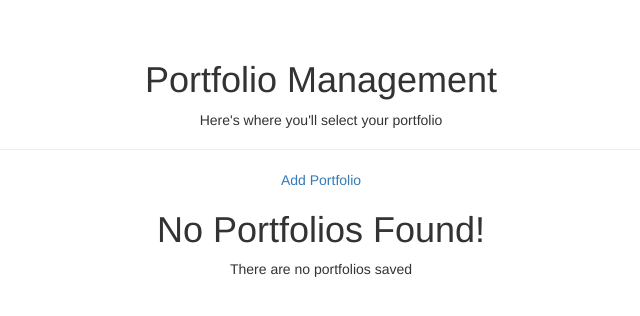
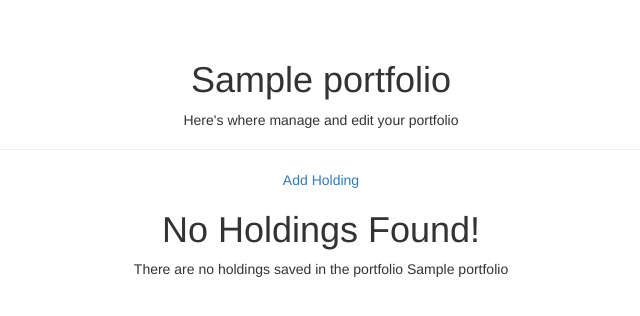
Before and after one commit to andrewre23/MyPyFi, a Flask app: a page that uses app/templates/portfolio.html in a window 1280 px wide. Shown: the part 52-368 px from the top of the page, without its empty margins (319-959 px from the left). Run offline with Flask 2, Linux system fonts and the light colour scheme; tables that the repository leaves empty hold one stand-in row (values such as "Sample post"); some libraries are stand-ins or nearby versions.

Commit message:
updated portfolio pages and pages to add holdings to portfolio

```diff
--- a/app/templates/holding_add.html
+++ b/app/templates/holding_add.html
@@ -5,7 +5,7 @@
 
 {% block page_content %}
 <div class="page-header">
-    <h1><center>Add A Holding</center></h1>
+    <h1><center>Add A Holding to {{ name }}</center></h1>
     <p><center>Here's where you'll add new holdings to your portfolio</center></p>
 </div>
 
--- a/app/templates/portfolio.html
+++ b/app/templates/portfolio.html
@@ -5,19 +5,19 @@
 
 {% block page_content %}
 <div class="page-header">
-    <h1><center>Portfolio Management</center></h1>
-    <p><center>Here's where you'll select your portfolio</center></p>
+    <h1><center>{{ name }}</center></h1>
+    <p><center>Here's where manage and edit your portfolio</center></p>
 </div>
 
 <div style="text-align:center">
-    <a class="button" href="{{ url_for('main.portfolio_add') }}">Add Portfolio</a>
+    <a class="button" href="{{ url_for('main.holding_add') }}">Add Holding</a>
 </div>
 
-{% if not portfolio_data|count > 0 %}
-    <h1><center>No Portfolios Found!</center></h1>
-    <p><center>There are no portfolios saved</center></p>
+{% if not holding_data|count > 0 %}
+    <h1><center>No Holdings Found!</center></h1>
+    <p><center>There are no holdings saved in the portfolio {{ name }}</center></p>
 {% else %}
-    <h1><center>Saved Portfolios</center></h1>
+    <h1><center>Holdings</center></h1>
     <table style="width:100%">
       <tr>
           <th><center>Name</center></th>
@@ -25,10 +25,10 @@
           <th><center>Number of Holdings</center></th>
           <th><center>Oldest Holding</center></th>
       </tr>
-      {% for portfolio in portfolio_data %}
+      {% for holding in holding_data %}
       <tr>
-          <td><center>{{ portfolio["name"] }}</center></td>
-          <td><center>{{ "${:,.2f}".format(portfolio["cash"]) }}</center></td>
+          <td><center>{{ holding["name"] }}</center></td>
+          <td><center>{{ "${:,.2f}".format(holding["cash"]) }}</center></td>
           <td><center> </center></td>
           <td><center> </center></td>
           <td><button type="button">Select</button></td>
--- a/app/templates/portfolio_main.html
+++ b/app/templates/portfolio_main.html
@@ -31,7 +31,7 @@
           <td><center>{{ "${:,.2f}".format(portfolio["cash"]) }}</center></td>
           <td><center> </center></td>
           <td><center> </center></td>
-          <td><button type="button">Select</button></td>
+          <td><a class="button" href="{{ url_for('main.portfolio', name=portfolio['name']) }}">Select</a></td>
           <td><button type="button">Delete</button></td>
       </tr>
       {% endfor %}
```
